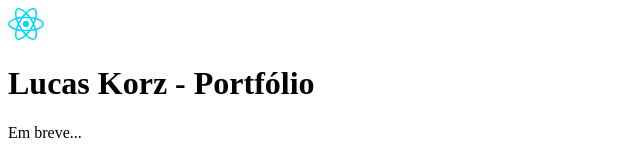
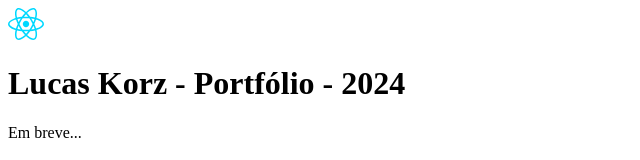
Before and after one commit to lucaskorz/portfolio, a React (Vite) app: page / in a window 1280 px wide. Shown: the top 160 px of the page, without its empty margins (0-640 px from the left). Built offline with nearby package versions, Linux system fonts and the light colour scheme.

Commit message:
test: cd

```diff
--- a/src/App.tsx
+++ b/src/App.tsx
@@ -8,7 +8,7 @@ function App() {
           <img src={reactLogo} className="logo react" alt="React logo" />
         </a>
       </div>
-      <h1>Lucas Korz - Portfólio</h1>
+      <h1>Lucas Korz - Portfólio - 2024</h1>
       <div className="card">Em breve...</div>
     </>
   );
```
